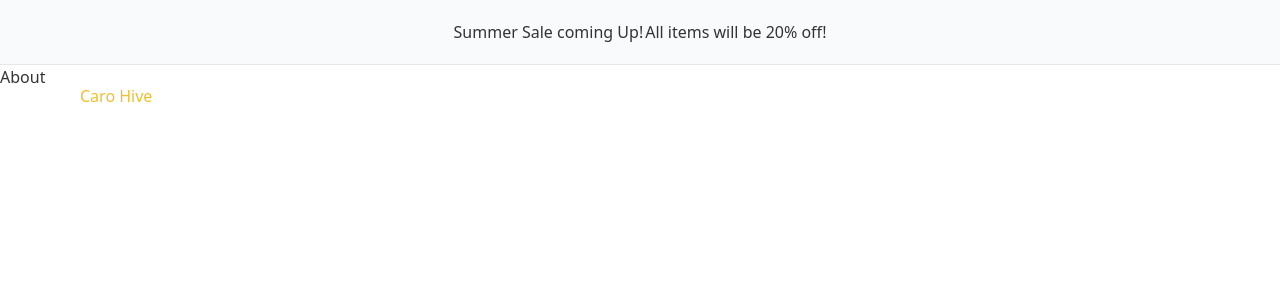
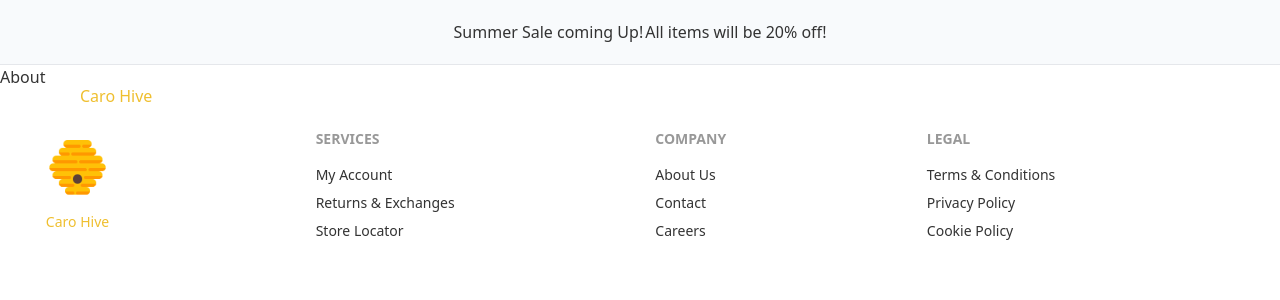
Before and after one commit to An-Be/CaroHive, a React (Create React App) app in the folder client/: page /about in a window 1280 px wide. Shown: the top 300 px of the page. Built offline with nearby package versions, Linux system fonts and the light colour scheme.

Commit message:
complete footer

```diff
--- a/client/src/App.js
+++ b/client/src/App.js
@@ -1,8 +1,8 @@
 import './App.scss';
-import { Navbar } from './components/Header/Navbar/Navbar';
 import { Outlet, useLocation, useNavigate } from 'react-router-dom'
 import { useEffect } from 'react';
-import Banner from './components/Header/Banner/Banner';
+import Header from './components/Header';
+import Footer from './components/Footer/Footer';
 
 function App() {
   const location = useLocation();
@@ -17,10 +17,10 @@ function App() {
 
   return (
     <div className="App">
-      <Banner />
-      <Navbar />
+      <Header />
       <hr />
       <Outlet />
+      <Footer />
     </div>
   );
 }
--- /dev/null
+++ b/client/src/components/Footer/Footer.jsx
@@ -0,0 +1,34 @@
+import React from "react";
+import { Link } from "react-router-dom";
+import './Footer.scss';
+
+const Footer = () => {
+  return (
+    <footer className="footer text-base-content p-10">
+      <div className="flex items-center flex-col">
+        <img className="footer-image" src="/images/footer/logo.png"/>
+        <span className="text-primary">Caro Hive</span>
+      </div>
+      <div>
+        <span className="footer-title">Services</span>
+        <Link className="link link-hover">My Account</Link>
+        <Link className="link link-hover">Returns & Exchanges</Link>
+        <Link className="link link-hover">Store Locator</Link>
+      </div>
+      <div>
+      <span className="footer-title">Company</span>
+        <Link className="link link-hover">About Us</Link>
+        <Link className="link link-hover">Contact</Link>
+        <Link className="link link-hover">Careers</Link>
+      </div>
+      <div>
+      <span className="footer-title">Legal</span>
+        <Link className="link link-hover">Terms & Conditions</Link>
+        <Link className="link link-hover">Privacy Policy</Link>
+        <Link className="link link-hover">Cookie Policy</Link>
+      </div>
+    </footer>
+  );
+};
+
+export default Footer;
--- /dev/null
+++ b/client/src/components/Footer/Footer.scss
@@ -0,0 +1,3 @@
+.footer-image {
+  width: 75px;
+}
--- a/client/src/components/Header/Banner/Banner.jsx
+++ b/client/src/components/Header/components/Banner/Banner.jsx
@@ -3,7 +3,7 @@ import './Banner.scss';
 
 const Banner = () => {
   return (
-    <div className='Banner navbar h-5 bg-slate-50'>
+    <div className='Banner sticky top-0 navbar z-10 h-5 bg-slate-50'>
         <h1 className='Banner__header'>Summer Sale coming Up!</h1>
         <span className='Banner__sale'>All items will be 20% off!</span>
     </div>
--- a/client/src/components/Header/Search/Search.jsx
+++ b/client/src/components/Header/components/Search/Search.jsx
@@ -6,8 +6,11 @@ import { motion } from "framer-motion";
 
 const Search = ({ searchBarOpen, setSearchBarOpen }) => {
   const isIconDisplaying = (searchBarOpen) => {
+    console.log(searchBarOpen)
     return searchBarOpen ? {'display' : 'none'} : {};
+
   }
+
   return (
     <div className="Search">
       <motion.div style={{color:'white'}}whileHover={{ scale: 1.3 }} whileTap={{ scale: 0.9 }}>
@@ -26,7 +29,7 @@ const Search = ({ searchBarOpen, setSearchBarOpen }) => {
             </button>
           </div>
           <motion.div style={{color:'white'}} whileHover={{ scale: 1.3 }} whileTap={{ scale: 0.9 }}>
-          <AiOutlineClose className="Search__form__close" onClick={() => setSearchBarOpen(!searchBarOpen)}/>
+          <AiOutlineClose className="Search__form__close" onClick={() => setSearchBarOpen(false)}/>
           </motion.div>
         </div>
       )}
--- a/client/src/components/Header/Search/Search.scss
+++ b/client/src/components/Header/components/Search/Search.scss
@@ -20,6 +20,9 @@
     height: 20px;
     &__close{
       width: 30px;
+      &:hover{
+        cursor: pointer;
+      }
     }
   }
 }
--- /dev/null
+++ b/client/src/components/Header/index.js
@@ -0,0 +1,14 @@
+import React from 'react';
+import { Navbar } from './components/Navbar/Navbar';
+import Banner from './components/Banner/Banner';
+
+const Header = () => {
+  return (
+    <>
+    <Banner />
+    <Navbar />
+    </>
+  )
+}
+
+export default Header;
```
Also changed, not shown: client/public/images/footer/logo.png (added), client/src/components/Header/components/Banner/Banner.scss (renamed from client/src/components/Header/Banner/Banner.scss), client/src/components/Header/components/Navbar/Navbar.jsx (renamed from client/src/components/Header/Navbar/Navbar.jsx), client/src/components/Header/components/Navbar/Navbar.scss (renamed from client/src/components/Header/Navbar/Navbar.scss).
